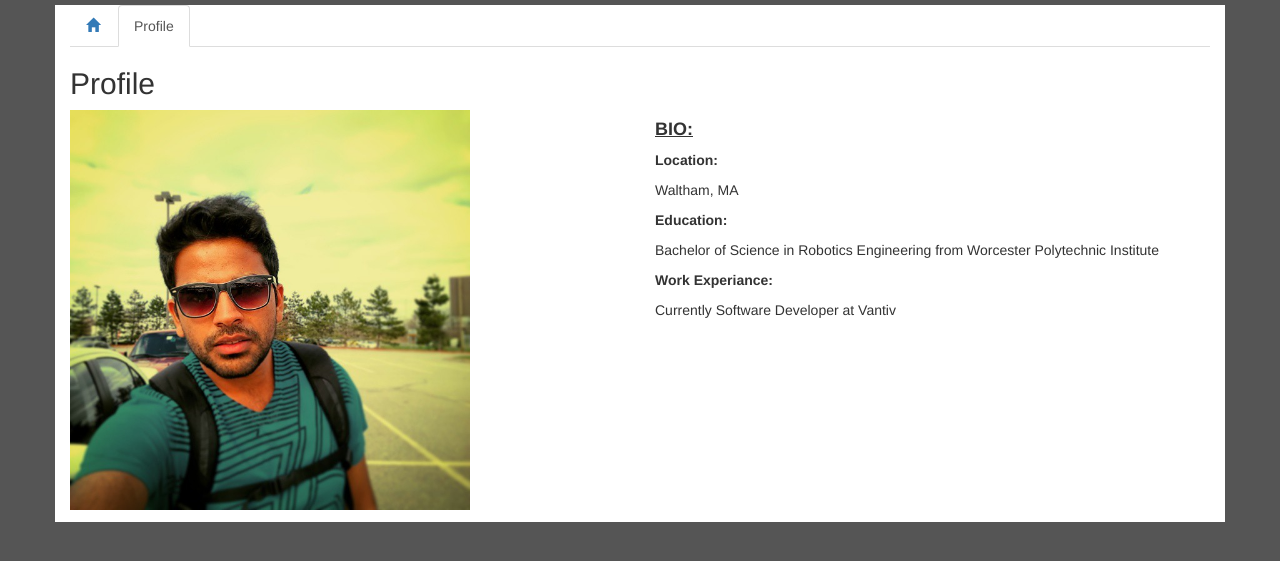
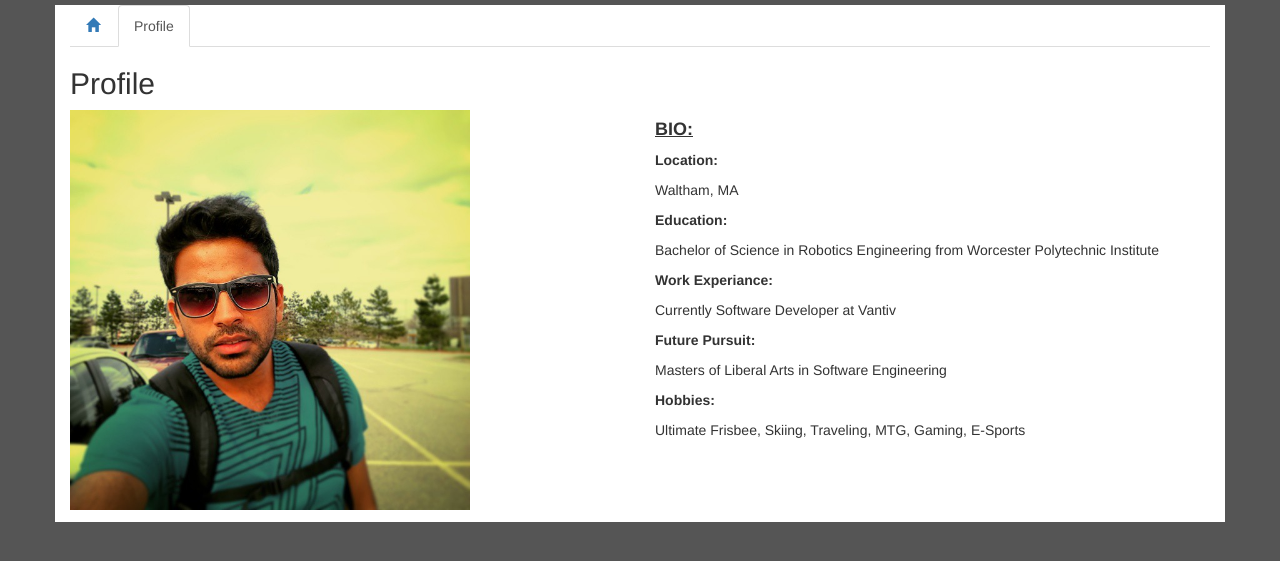
Before and after one commit to kushsusername/KushP1DWA15, a PHP site: page / in a window 1280 px wide, after a click on "Profile". Shown: the top 561 px of the page. Run offline with PHP 8.4, Linux system fonts and the light colour scheme.

Commit message:
adding some info to profile

```diff
--- a/index.php
+++ b/index.php
@@ -62,7 +62,10 @@
               <p>Bachelor of Science in Robotics Engineering from Worcester Polytechnic Institute</p>
               <p><b>Work Experiance:</b></p>
               <p>Currently Software Developer at Vantiv</p>
-              <p><b></b></p>
+              <p><b>Future Pursuit:</b></p>
+              <p>Masters of Liberal Arts in Software Engineering</p>
+              <p><b>Hobbies:</b></p>
+              <p>Ultimate Frisbee, Skiing, Traveling, MTG, Gaming, E-Sports</p>
             </div>
           </div>
       </div>
```
